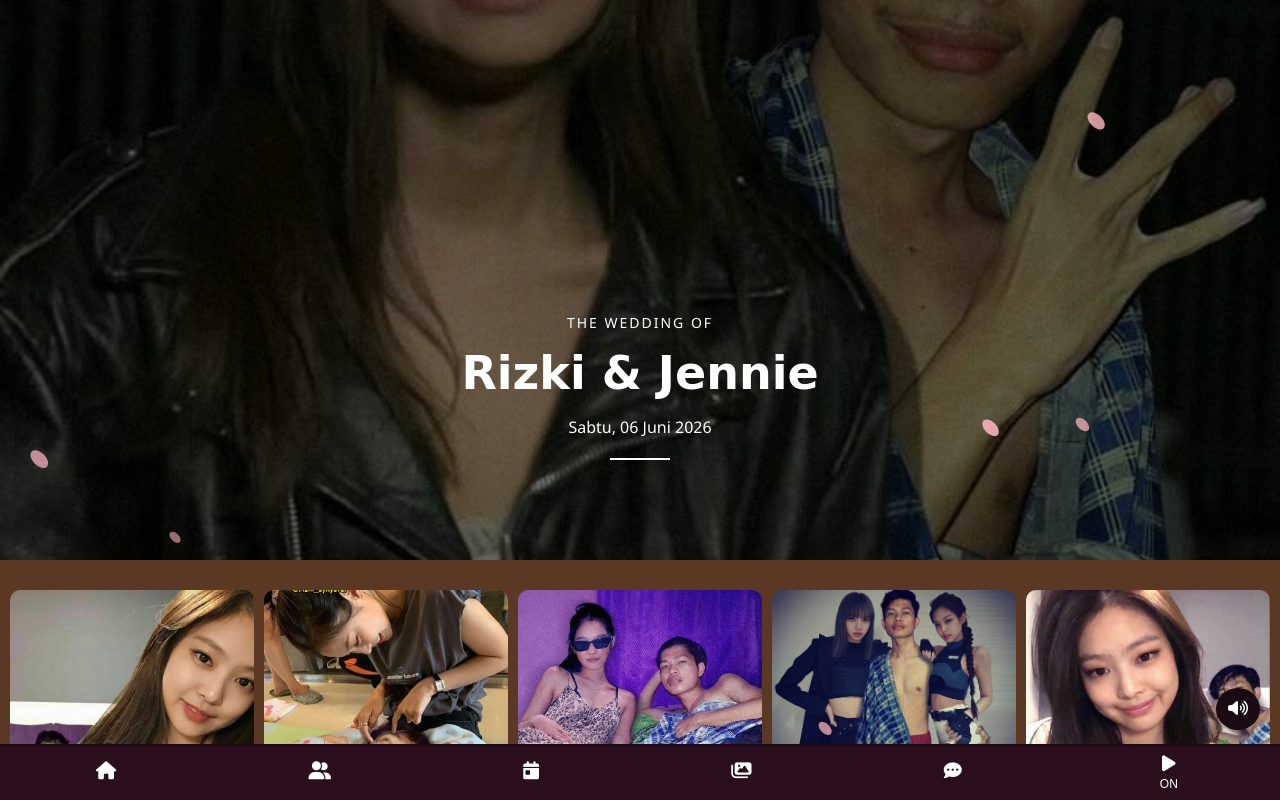
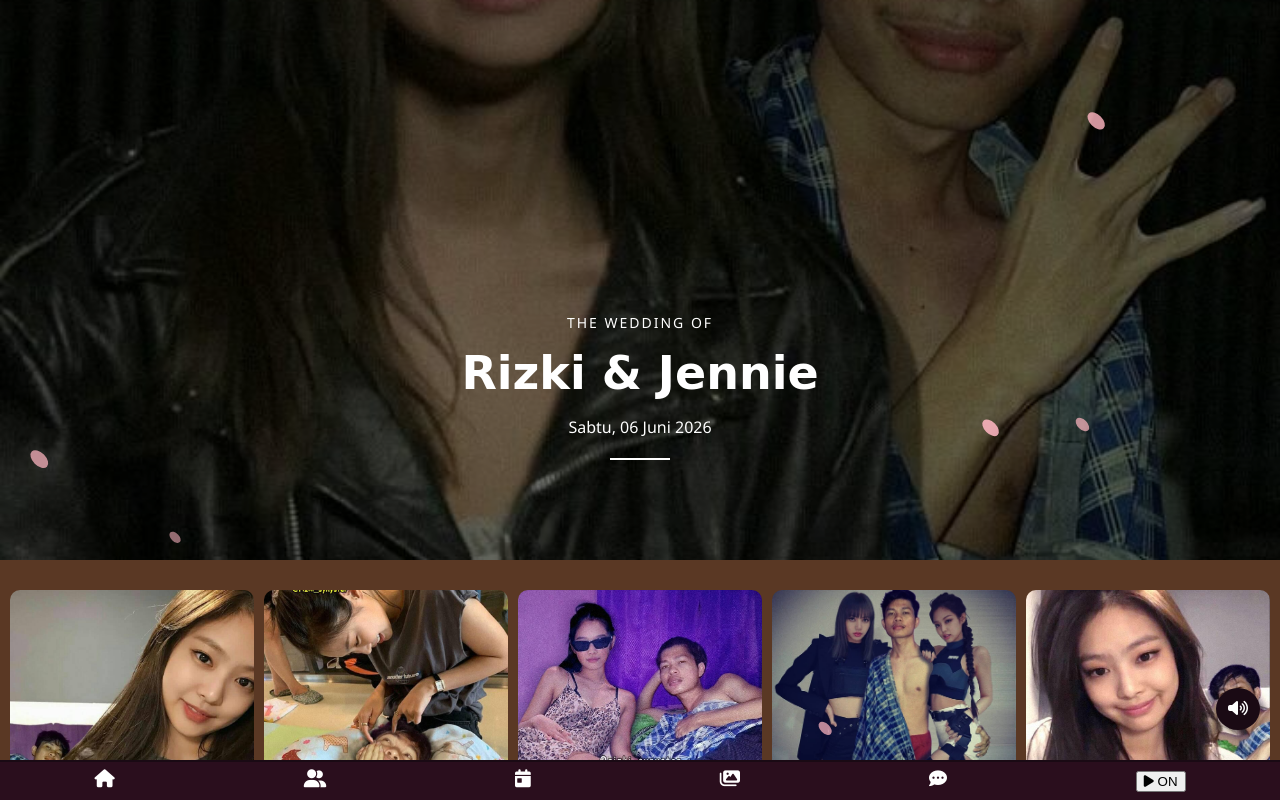
Before and after one commit to wedinghs/katalog, a plain HTML site: page maroon/main.html in a window 1280 px wide. Shown: the top 800 px of the page. Drawn offline with nearby package versions, Linux system fonts and the light colour scheme; no server answers; a web font is replaced by a local one.

Commit message:
Update style.css

```diff
--- a/maroon/style.css
+++ b/maroon/style.css
@@ -637,24 +637,3 @@
 .tombol-musik:hover {
   background-color: #1a0a14;
 }
-/*autoscroll*/
-.autoscroll-btn {
-  background: none;
-  border: none;
-  color: white;
-  display: flex;
-  flex-direction: column;
-  align-items: center;
-  font-size: 12px;
-  cursor: pointer;
-  transition: color 0.3s ease;
-}
-
-.autoscroll-btn:hover {
-  color: #ff69b4;
-}
-
-.autoscroll-btn i {
-  font-size: 18px;
-  margin-bottom: 4px;
-}
```
